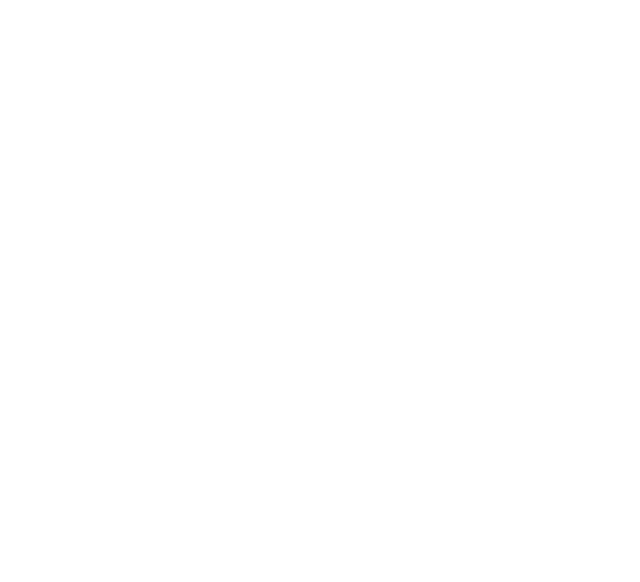
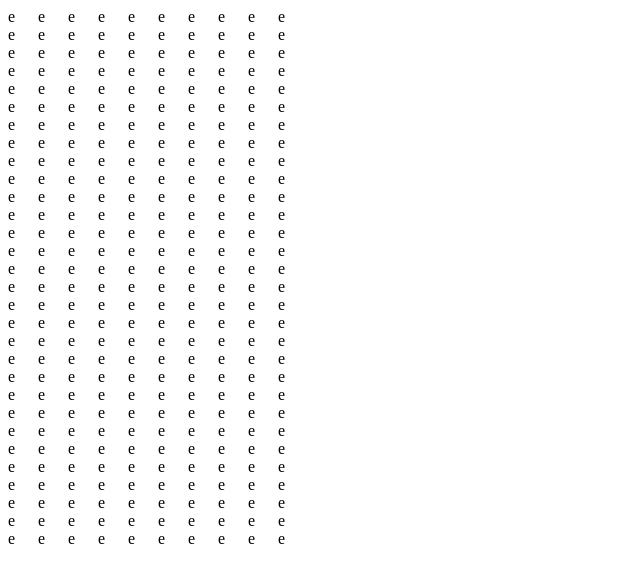
Before and after one commit to amirjanyanIT/play-only-good-things, a React (Create React App) app: page / in a window 1280 px wide. Shown: the top 582 px of the page, without its empty margins (0-640 px from the left). Built offline with nearby package versions, Linux system fonts and the light colour scheme.

Commit message:
board logic

```diff
--- a/src/App.tsx
+++ b/src/App.tsx
@@ -1,10 +1,31 @@
-import './store';
+import { observer } from "mobx-react";
+
+import { store } from "./store";
+import { useEffect } from "react";
 
 function App() {
+  useEffect(() => {
+    store.initialize();
+    window.addEventListener("keyup", (e) => {
+      if(e.key === 'e') {
+        store.moveBoard();
+      }
+    });
+  }, []);
+
   return (
     <div className="App">
+      {store.board.map((c, cI) => (
+        <div className="line" key={cI}>
+          {c.map((i, iI) => (
+            <div key={iI} className="item">
+              {i}
+            </div>
+          ))}
+        </div>
+      ))}
     </div>
   );
 }
 
-export default App;
+export default observer(App);
--- /dev/null
+++ b/src/index.css
@@ -0,0 +1,8 @@
+.line {
+    display: flex;
+    width: 100%;
+}
+
+.item {
+    width: 30px;
+}
--- a/src/index.tsx
+++ b/src/index.tsx
@@ -1,13 +1,11 @@
-import React from 'react';
-import ReactDOM from 'react-dom/client';
-import App from './App';
+import React from "react";
+import ReactDOM from "react-dom/client";
+import App from "./App";
+
+import "./index.css";
 
 const root = ReactDOM.createRoot(
-  document.getElementById('root') as HTMLElement
+  document.getElementById("root") as HTMLElement
 );
 
-root.render(
-  <React.StrictMode>
-    <App />
-  </React.StrictMode>
-);
+root.render(<App />);
--- a/src/store.ts
+++ b/src/store.ts
@@ -8,28 +8,34 @@
 */
 
 type ObjectsT = "e" | "x" | "o" | "p";
-type RatesT = {type: ObjectsT, rate: number}[];
+type RatesT = { type: ObjectsT; rate: number }[];
 
 class Store {
   board: ObjectsT[][] = [];
-  scale = 30;
+  scale = 10;
+  itemsAtLine = 5;
 
   rates: RatesT = [
-    { type: "e", rate: 0.7 },
+    { type: "e", rate: 0 },
     { type: "x", rate: 0.1 },
     { type: "o", rate: 0.2 },
   ];
 
+  constructor() {
+    makeAutoObservable(this);
+    this.initialize();
+  }
+
   initialize() {
-    for (let i = 0; i <= this.scale * 3; i++) {
+    for (let i = 0; i < this.scale * 3; i++) {
       this.board[i] = [];
-      for (let j = 0; j <= this.scale; j++) {
+      for (let j = 0; j < this.scale; j++) {
         this.board[i][j] = "e";
       }
     }
   }
 
-  genItem() {
+  private genItem() {
     const totalRate = this.rates.reduce((total, { rate }) => total + rate, 0);
 
     const randomValue = Math.random() * totalRate;
@@ -42,16 +48,49 @@
       }
     }
 
-    return null;
+    return "x";
   }
 
+  private createNewLine() {
+    const line: ObjectsT[] = [];
+    for (let j = 0; j < this.scale; j++) {
+      line.push("e");
+    }
 
+    this.board[0] = line;
+  }
 
+  private setItemInitialPosition(round: number) {
+    for (let i = 0; i < round; i++) {
+      let emptyPositions: number[] = [];
 
+      this.board[0].forEach((c, i) => {
+        if (c === "e") {
+          emptyPositions.push(i);
+        }
+      });
 
-  constructor() {
-    makeAutoObservable(this);
-    this.initialize();
+      let position = Math.floor(Math.random() * emptyPositions.length);
+
+      const pickedPosition = emptyPositions[position];
+
+      this.board[0][pickedPosition] = this.genItem();
+    }
+
+    return true;
+  }
+
+  public moveBoard() {
+    let lastLine = this.board[this.board.length - 1];
+
+    for (let i = this.board.length - 1; i >= 0; i--) {
+      this.board[i] = this.board[i - 1];
+    }
+
+    this.createNewLine();
+    this.setItemInitialPosition(this.itemsAtLine);
+
+    return lastLine;
   }
 }
 
```
